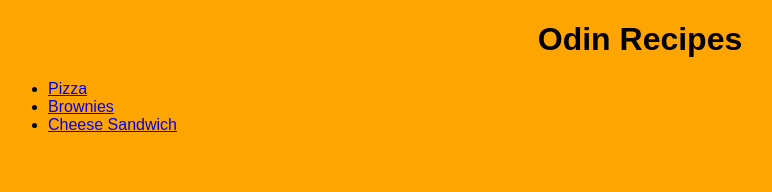
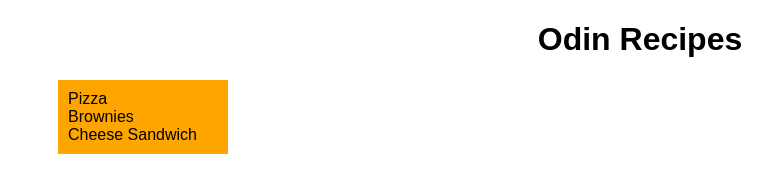
Before and after one commit to uyanda-maseti/odin-recipes, a plain HTML site: page index.html in a window 1280 px wide. Shown: the whole page, without its empty margins (0-772 px from the left). Drawn offline with Linux system fonts and the light colour scheme.

Commit message:
APPLY style to only index.html

```diff
--- a/index.html
+++ b/index.html
@@ -3,14 +3,17 @@
     <head>
         <meta charset="UTF-8">
         <title>Odin | recipes</title>
-        <link rel="stylesheet" href="style/styles.css">
+        <link rel="stylesheet" href="style/homepage.css">
     </head>
     <body>
         <h1>Odin Recipes</h1>
-        <ul>
-            <li><a href="recipes/pizza.html">Pizza</a></li>
-            <li><a href="recipes/brownies.html">Brownies</a></li>
-            <li><a href="recipes/cheese-sandwich.html">Cheese Sandwich</a></li>
-        </ul>
+
+        <div>
+            <ul>
+                <li><a href="recipes/pizza.html">Pizza</a></li>
+                <li><a href="recipes/brownies.html">Brownies</a></li>
+                <li><a href="recipes/cheese-sandwich.html">Cheese Sandwich</a></li>
+            </ul>
+        </div>
     </body>
 </html>
--- a/style/styles.css
+++ /dev/null
@@ -1,8 +0,0 @@
-* {
-    font-family:Arial, Helvetica, sans-serif;
-    background-color: #ffa500;
-}
-
-h1 {
-    text-align: center;
-}
```
Also changed, not shown: recipes/brownies.html (+1 -1 lines), recipes/cheese-sandwich.html (+1 -1 lines), recipes/pizza.html (+1 -1 lines).
